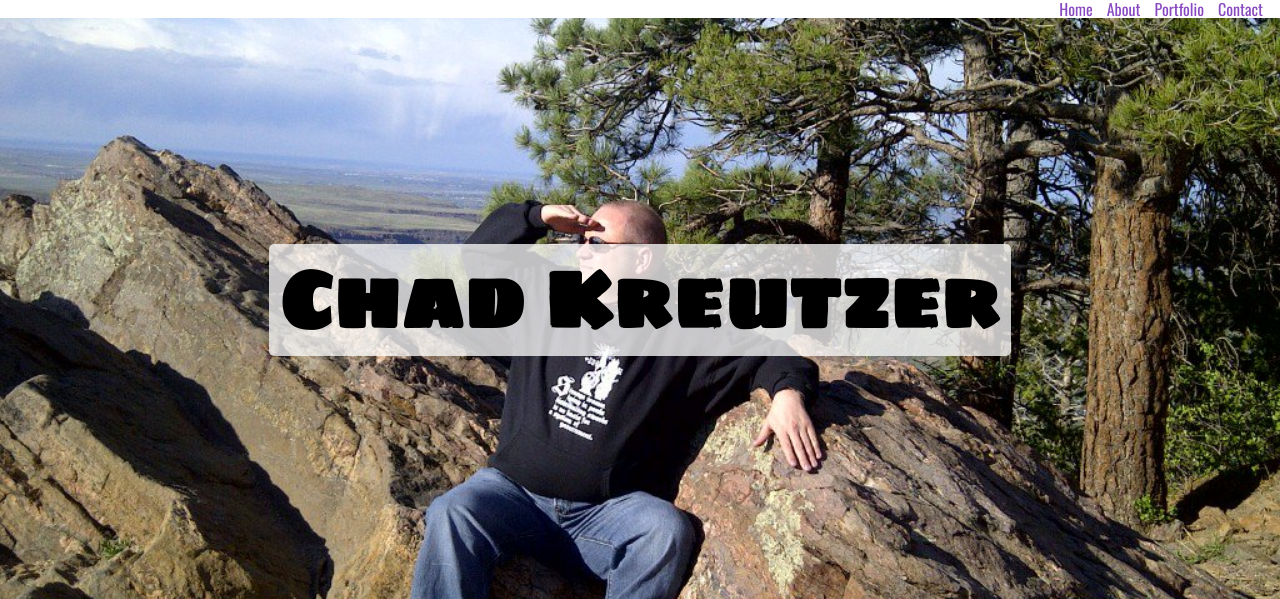
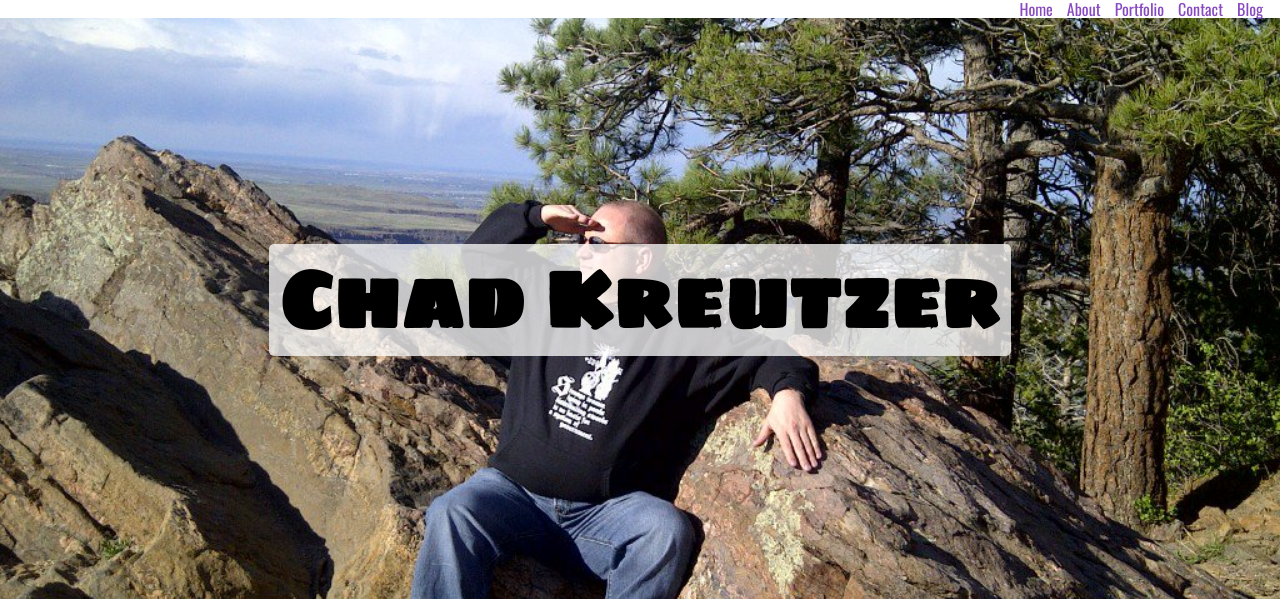
Before and after one commit to ChadKreutzer/chadkreutzer, a Node server app: template views/index.hbs in a window 1280 px wide. Shown: the top 599 px of the page. Run offline with Node 20, Linux system fonts and the light colour scheme; the template is opened without the code that fills it, so the values that code supplies are empty; some libraries are stand-ins or nearby versions.

Commit message:
update twitter and connect medium blog

```diff
--- a/views/index.hbs
+++ b/views/index.hbs
@@ -60,7 +60,7 @@
   <div id="social">
     <a id="li" href="https://www.linkedin.com/in/chad-kreutzer-888a9b29"><i class="fa fa-linkedin-square fa-4x"></i></a>
     <a id="gh" href="https://github.com/ChadKreutzer"><i class="fa fa-github fa-4x"></i></a>
-    <a id="tw" href="https://twitter.com/kanthalion"><i class="fa fa-twitter fa-4x"></i></a>
+    <a id="tw" href="https://twitter.com/chad_kreutzer"><i class="fa fa-twitter fa-4x"></i></a>
   </div>
   {{> contact_form}}
 </div>
--- a/views/partials/header.hbs
+++ b/views/partials/header.hbs
@@ -4,6 +4,6 @@
 		<a href={{links.about}}>About</a>
 		<a href={{links.portfolio}}>Portfolio</a>
 		<a href={{links.contact}}>Contact</a>
-		{{!--<a href="/crack-in-the-code">Blog</a>--}}
+		<a href="https://medium.com/a-crack-in-the-code">Blog</a>
 	</nav>
 </header>
```
